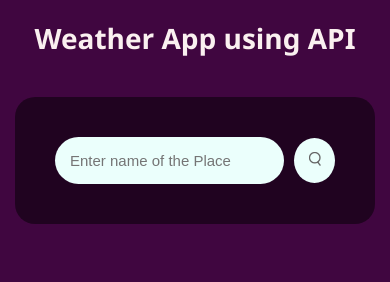
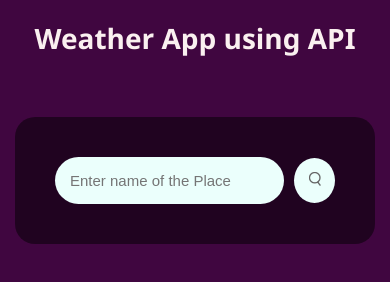
Before and after one commit to NitkarshChourasia/CodeClause-WeatherApp, a plain HTML site: page index.html in a window 390 px wide. Drawn offline with Linux system fonts and the light colour scheme.

Commit message:
style.css

```diff
--- a/style.css
+++ b/style.css
@@ -140,7 +140,7 @@ h1 {
         background: transparent;
         background-color: rgba(0, 0, 0, 0.5);
         color: rgb(254, 245, 245);
-        margin: 40px auto 0;
+        margin: 60px auto 0;
         border-radius: 20px;
         padding: 40px 40px;
         text-align: center;
```
